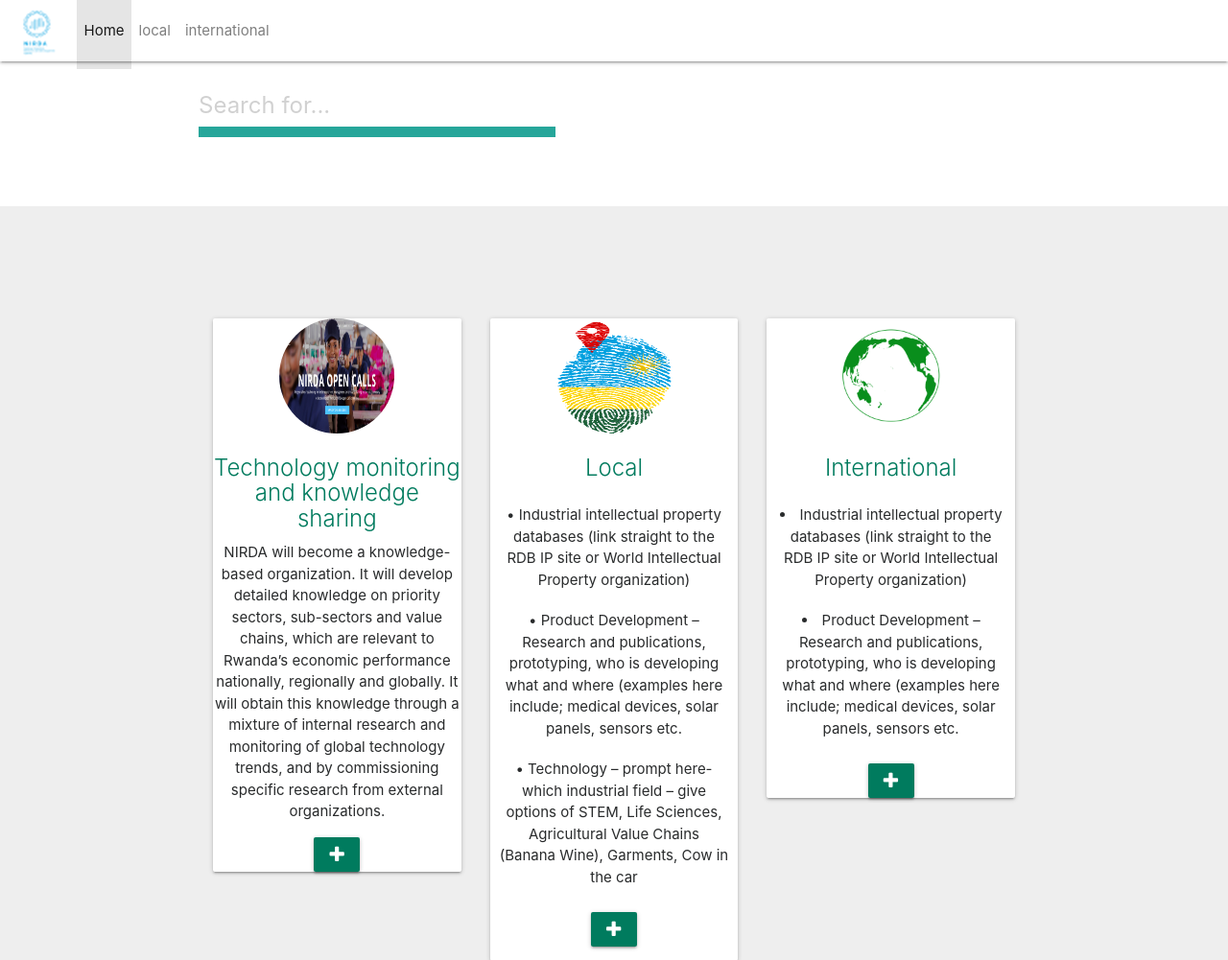
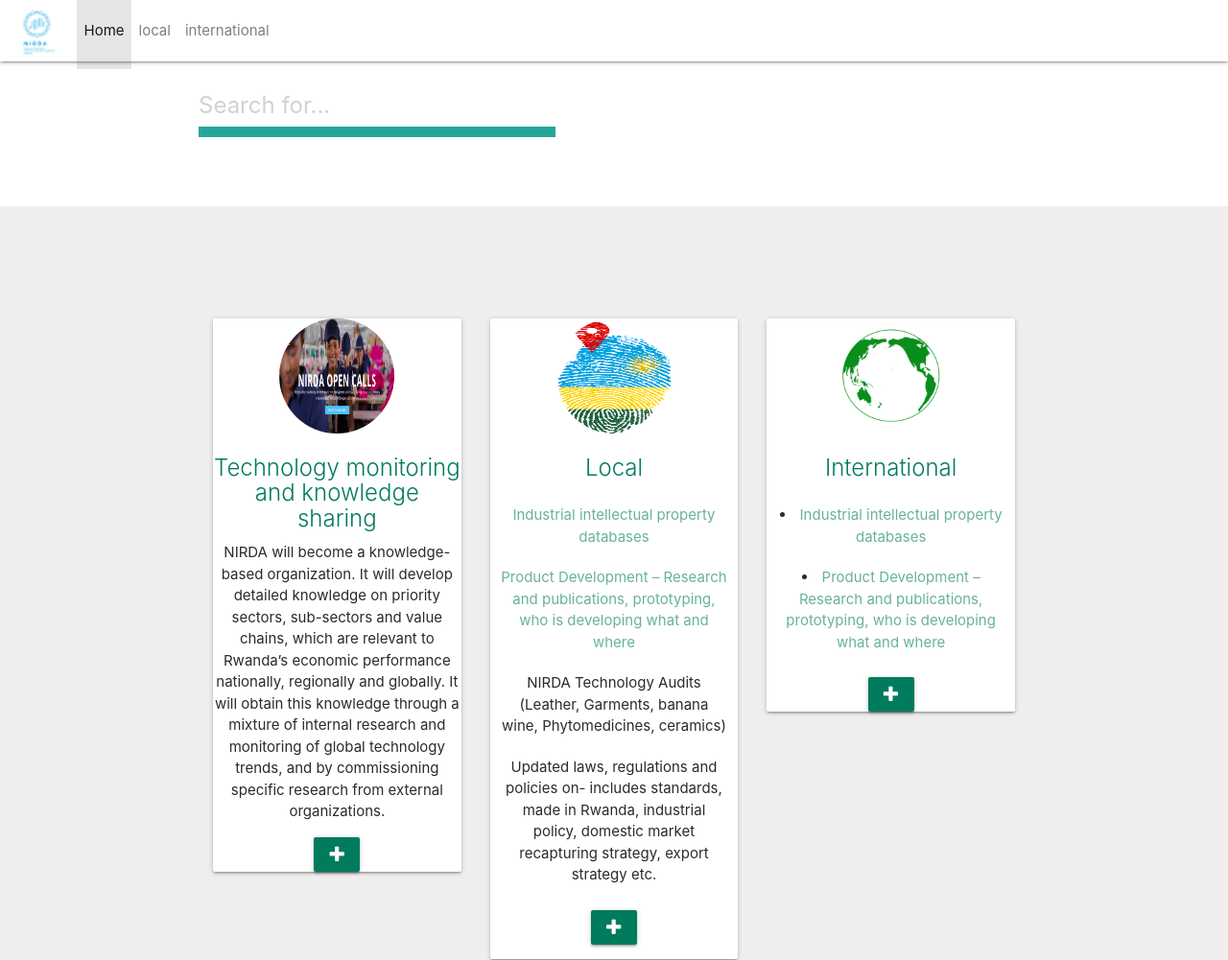
Before and after one commit to dnzengou/knowledge-management-demo, a plain HTML site: page index.html in a window 1280 px wide. Shown: the top 1001 px of the page at 96% size. Drawn offline with nearby package versions, Linux system fonts and the light colour scheme; a script that the page names is missing.

Commit message:
update files

```diff
--- a/index.html
+++ b/index.html
@@ -339,9 +339,10 @@ li:hover {
                                     <h4 class="card-title">Local</h4>
                                     <p class="card-text">
                                       <ul>
-                                        <li>•	Industrial intellectual property databases (link straight to the RDB IP site or World Intellectual Property organization)</li>
-                                        <li>•	Product Development – Research and publications, prototyping, who is developing what and where (examples here include; medical devices, solar panels, sensors etc.</li>
-                                        <li>•	Technology – prompt here- which industrial field – give options of STEM, Life Sciences, Agricultural Value Chains (Banana Wine), Garments, Cow in the car</li>
+                                        <li><a href="http://www.wipo.int/portal/en/index.html" target="_blank" style="color:#68B1A0">Industrial intellectual property databases</a> </li>
+                                        <li><a href=" http://bit.ly/rnd-gcs" target="_blank" style="color:#68B1A0">Product Development – Research and publications, prototyping, who is developing what and where</a></li>
+                                        <li>NIRDA Technology Audits (Leather, Garments, banana wine, Phytomedicines, ceramics)</li>
+                                        <li>Updated laws, regulations and policies on- includes standards, made in Rwanda, industrial policy, domestic market recapturing strategy, export strategy etc.</li>
                                         <ul>
                                     </p>
                                     <a href="#" class="btn btn-primary btn-sm" title='more'><i class="fa fa-plus"></i></a>
@@ -354,9 +355,15 @@ li:hover {
                                     <h4 class="card-title"><i>Local</i></h4>
                                     <code>(suite) </code>
                                     <p class="card-text">
-                                    <li>•	NIRDA Technology Audits (Leather, Garments, banana wine, Phytomedicines, ceramics</li>
-                                    <li>•	Updated laws, regulations and policies on- includes standards, made in Rwanda, industrial policy, domestic market recapturing strategy, export strategy etc.</li>
-                                      </ul>
+                                      <ul><a href="" style="color:#68B1A0">
+                                      Technology</a>
+                                        <ul>
+                                          <li>STEM</li>
+                                          <li>Life Sciences</li>
+                                          <li>Agricultural Value Chains<br> (Banana Wine)</li>
+                                          <li>Garments</li> <li>Cow in the car</li>
+                                        </ul>
+                                      <ul>
                                     </p>
                                     <ul class="list-inline">
                                         <li class="list-inline-item">
@@ -396,8 +403,8 @@ li:hover {
                                     <p><img class=" img-fluid" src="css/img/international.png" alt="card image"></p>
                                     <h4 class="card-title">International</h4>
                                     <p class="card-text">
-                                      <li>Industrial intellectual property databases (link straight to the RDB IP site or World Intellectual Property organization)</li>
-                                      <li>Product Development – Research and publications, prototyping, who is developing what and where (examples here include; medical devices, solar panels, sensors etc.</li>
+                                      <li><a href="http://www.rdb.rw/demo2/org/intellectual-property-rights/" target="_blank" style="color:#68B1A0">Industrial intellectual property databases</a> </li>
+                                      <li><a href=" http://bit.ly/rnd-gcs" target="_blank" style="color:#68B1A0">Product Development – Research and publications, prototyping, who is developing what and where</a></li>
                                     </p>
                                     <a href="#" class="btn btn-primary btn-sm" title='more'><i class="fa fa-plus"></i></a>
                                 </div>
@@ -409,7 +416,15 @@ li:hover {
                                 <h4 class="card-title">International</h4>
                                 <code>(suite) </code>
                                     <p class="card-text">
-                                    <li>Technology – prompt here- which industrial field – give options of STEM, Life Sciences, Agricultural Value Chains (Banana Wine), Garments</li>
+                                      <ul><a href="" style="color:#68B1A0">
+                                      Technology</a>
+                                        <ul>
+                                          <li>STEM</li>
+                                          <li>Life Sciences</li>
+                                          <li>Agricultural Value Chains<br> (Banana Wine)</li>
+                                          <li>Garments</li> <li>Cow in the car</li>
+                                        </ul>
+                                      <ul>
                                     </p>
                                     <ul class="list-inline">
                                         <li class="list-inline-item">
```
